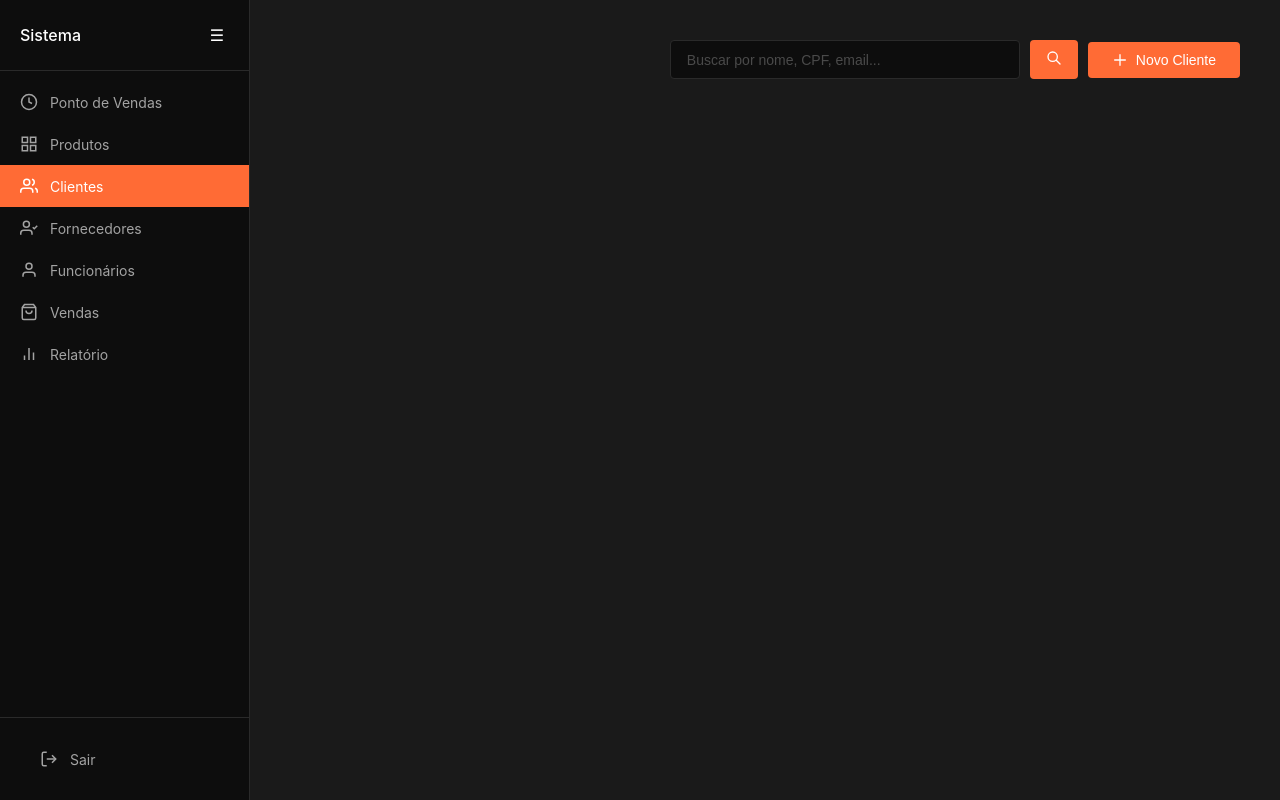
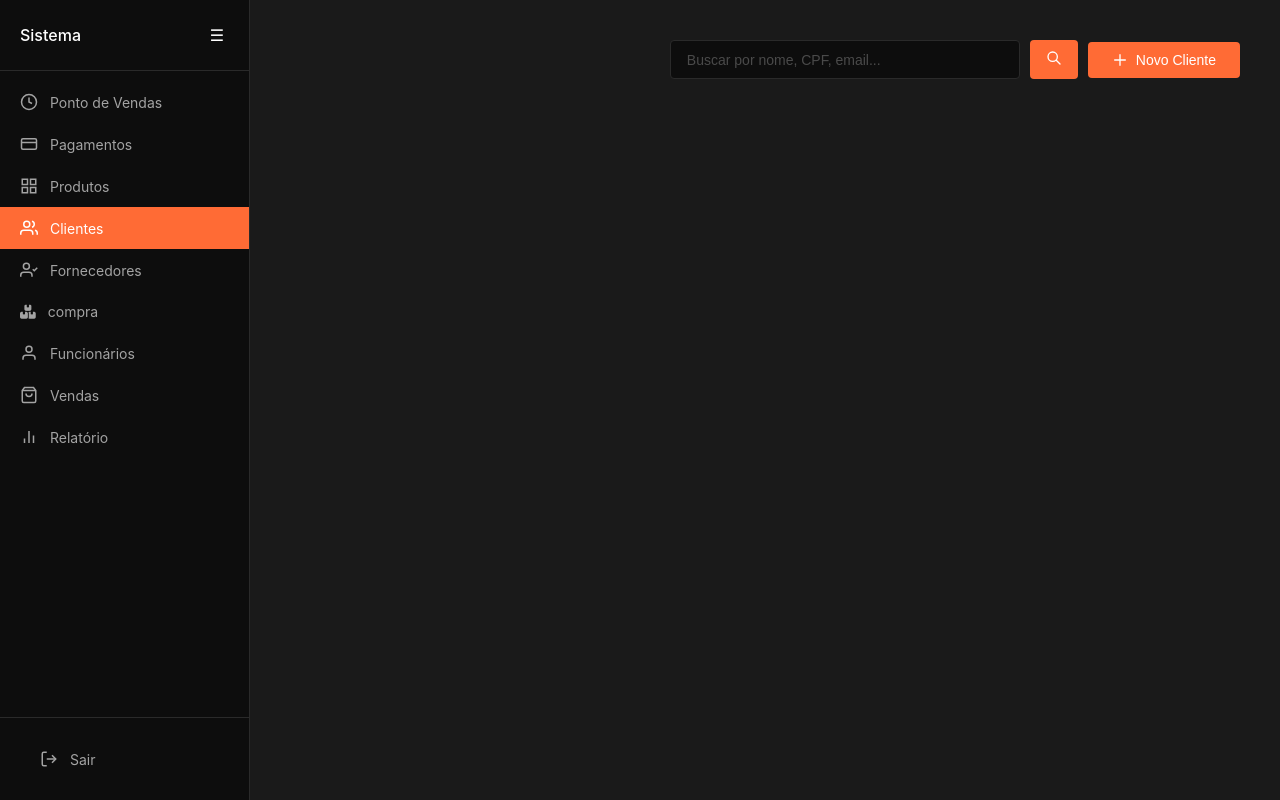
Before and after one commit to Grupo-MCR/refatoracao_sistema_legado, a Django app: template sistema_vendas/clientes/templates/consulta_cliente.html in a window 1280 px wide. Run offline with Django 3.2, Linux system fonts and the light colour scheme; the template is opened without the code that fills it, so the values that code supplies are empty.

Commit message:
fix: correçoes tela compra

```diff
--- a/sistema_vendas/clientes/templates/cadastro_cliente.html
+++ b/sistema_vendas/clientes/templates/cadastro_cliente.html
@@ -6,6 +6,7 @@
     <meta name="viewport" content="width=device-width, initial-scale=1.0">
     <title>Cadastro de Cliente - Sistema de Vendas</title>
     <link rel="stylesheet" href="{% static 'css/cadastro_cliente.css' %}">
+    <link rel="stylesheet" href="https://cdnjs.cloudflare.com/ajax/libs/font-awesome/6.5.0/css/all.min.css">
 </head>
 <body>
     <!-- Sidebar -->
@@ -47,6 +48,10 @@
                     <polyline points="17 11 19 13 23 9" />
                 </svg>
                 Fornecedores
+            </div>
+            <div class="menu-item" onclick='location.href="{% url 'fornecedores:compraFornecedor' %}"'>
+                <i class="fa-solid fa-boxes-stacked"></i>
+                compra
             </div>
             <div class="menu-item" onclick='location.href="{% url 'funcionarios:consultar' %}"'>
                 <svg viewBox="0 0 24 24" fill="none" stroke="currentColor" stroke-width="2">
--- a/sistema_vendas/clientes/templates/consulta_cliente.html
+++ b/sistema_vendas/clientes/templates/consulta_cliente.html
@@ -6,6 +6,7 @@
     <meta name="viewport" content="width=device-width, initial-scale=1.0">
     <title>Consulta de Clientes - Sistema de Vendas</title>
     <link rel="stylesheet" href="{% static 'css/consulta_cliente.css' %}">
+    <link rel="stylesheet" href="https://cdnjs.cloudflare.com/ajax/libs/font-awesome/6.5.0/css/all.min.css">
 </head>
 <body>
     <!-- Sidebar -->
@@ -21,6 +22,13 @@
                     <polyline points="12 6 12 12 16 14" />
                 </svg>
                 Ponto de Vendas
+            </div>
+            <div class="menu-item" onclick='location.href="{% url 'pagamentos' %}"'>
+                <svg viewBox="0 0 24 24" fill="none" stroke="currentColor" stroke-width="2">
+                    <rect x="2" y="5" width="20" height="14" rx="2" />
+                    <line x1="2" y1="10" x2="22" y2="10" />
+                </svg>
+                Pagamentos
             </div>
             <div class="menu-item" onclick='location.href="{% url 'produtos:consulta_produto' %}"'>
                 <svg viewBox="0 0 24 24" fill="none" stroke="currentColor" stroke-width="2">
@@ -47,6 +55,10 @@
                     <polyline points="17 11 19 13 23 9" />
                 </svg>
                 Fornecedores
+            </div>
+            <div class="menu-item" onclick='location.href="{% url 'fornecedores:compraFornecedor' %}"'>
+                <i class="fa-solid fa-boxes-stacked"></i>
+                compra
             </div>
             <div class="menu-item" onclick='location.href="{% url 'funcionarios:consultar' %}"'>
                 <svg viewBox="0 0 24 24" fill="none" stroke="currentColor" stroke-width="2">
--- a/sistema_vendas/clientes/templates/edicao_cliente.html
+++ b/sistema_vendas/clientes/templates/edicao_cliente.html
@@ -6,6 +6,7 @@
     <meta name="viewport" content="width=device-width, initial-scale=1.0">
     <title>Edição de Cliente - Sistema de Vendas</title>
     <link rel="stylesheet" href="{% static 'css/cadastro_cliente.css' %}">
+    <link rel="stylesheet" href="https://cdnjs.cloudflare.com/ajax/libs/font-awesome/6.5.0/css/all.min.css">
 </head>
 <body>
     <!-- Sidebar -->
@@ -47,6 +48,10 @@
                     <polyline points="17 11 19 13 23 9" />
                 </svg>
                 Fornecedores
+            </div>
+            <div class="menu-item" onclick='location.href="{% url 'fornecedores:compraFornecedor' %}"'>
+                <i class="fa-solid fa-boxes-stacked"></i>
+                compra
             </div>
             <div class="menu-item" onclick='location.href="{% url 'funcionarios:consultar' %}"'>
                 <svg viewBox="0 0 24 24" fill="none" stroke="currentColor" stroke-width="2">
--- a/sistema_vendas/fornecedores/templates/cadastrarFornecedor.html
+++ b/sistema_vendas/fornecedores/templates/cadastrarFornecedor.html
@@ -6,6 +6,7 @@
   <meta name="viewport" content="width=device-width, initial-scale=1.0">
   <title>Novo Fornecedor</title>
   <link rel="stylesheet" href="{% static 'css/cadastrarFornecedor.css' %}">
+  <link rel="stylesheet" href="https://cdnjs.cloudflare.com/ajax/libs/font-awesome/6.5.0/css/all.min.css">
 </head>
 <body>
   <div class="container">
@@ -48,6 +49,10 @@
                     <polyline points="17 11 19 13 23 9" />
                 </svg>
                 Fornecedores
+            </div>
+            <div class="menu-item" onclick='location.href="{% url 'fornecedores:compraFornecedor' %}"'>
+                <i class="fa-solid fa-boxes-stacked"></i>
+                compra
             </div>
             <div class="menu-item" onclick='location.href="{% url 'funcionarios:consultar' %}"'>
                 <svg viewBox="0 0 24 24" fill="none" stroke="currentColor" stroke-width="2">
--- a/sistema_vendas/fornecedores/templates/compraFornecedorInterface.html
+++ b/sistema_vendas/fornecedores/templates/compraFornecedorInterface.html
@@ -7,6 +7,7 @@
     <title>Nova Compra</title>
     <link rel="stylesheet" href="{% static 'css/compraFornecedor.css' %}">
     <link rel="stylesheet" href="https://cdnjs.cloudflare.com/ajax/libs/flatpickr/4.6.13/flatpickr.min.css">
+    <link rel="stylesheet" href="https://cdnjs.cloudflare.com/ajax/libs/font-awesome/6.5.0/css/all.min.css">
 </head>
 <body>
     <div class="sidebar">
@@ -47,6 +48,10 @@
                     <polyline points="17 11 19 13 23 9" />
                 </svg>
                 Fornecedores
+            </div>
+            <div class="menu-item" onclick='location.href="{% url 'fornecedores:compraFornecedor' %}"'>
+                <i class="fa-solid fa-boxes-stacked"></i>
+                compra
             </div>
             <div class="menu-item" onclick='location.href="{% url 'funcionarios:consultar' %}"'>
                 <svg viewBox="0 0 24 24" fill="none" stroke="currentColor" stroke-width="2">
--- a/sistema_vendas/fornecedores/templates/consultaFornecedor.html
+++ b/sistema_vendas/fornecedores/templates/consultaFornecedor.html
@@ -404,6 +404,10 @@
           </svg>
           Fornecedores
         </div>
+        <div class="menu-item" onclick='location.href="{% url 'fornecedores:compraFornecedor' %}"'>
+                <i class="fa-solid fa-boxes-stacked"></i>
+                compra
+            </div>
         <div class="menu-item" onclick='location.href="{% url 'funcionarios:consultar' %}"'>
           <svg viewBox="0 0 24 24" fill="none" stroke="currentColor" stroke-width="2">
             <path d="M20 21v-2a4 4 0 0 0-4-4H8a4 4 0 0 0-4 4v2" />
--- a/sistema_vendas/fornecedores/templates/editarFornecedor.html
+++ b/sistema_vendas/fornecedores/templates/editarFornecedor.html
@@ -6,6 +6,7 @@
   <meta name="viewport" content="width=device-width, initial-scale=1.0">
   <title>Editar Fornecedor</title>
   <link rel="stylesheet" href="{% static 'css/editarFornecedor.css' %}">
+  <link rel="stylesheet" href="https://cdnjs.cloudflare.com/ajax/libs/font-awesome/6.5.0/css/all.min.css">
   <style>
     .form-actions-container {
       display: flex;
@@ -63,6 +64,10 @@
                     <polyline points="17 11 19 13 23 9" />
                 </svg>
                 Fornecedores
+            </div>
+            <div class="menu-item" onclick='location.href="{% url 'fornecedores:compraFornecedor' %}"'>
+                <i class="fa-solid fa-boxes-stacked"></i>
+                compra
             </div>
             <div class="menu-item" onclick='location.href="{% url 'funcionarios:consultar' %}"'>
                 <svg viewBox="0 0 24 24" fill="none" stroke="currentColor" stroke-width="2">
--- a/sistema_vendas/fornecedores/templates/historicoComprasInterface.html
+++ b/sistema_vendas/fornecedores/templates/historicoComprasInterface.html
@@ -5,6 +5,7 @@
     <meta charset="UTF-8">
     <meta name="viewport" content="width=device-width, initial-scale=1.0">
     <title>Histórico de Compras - {{ fornecedor.nome }}</title>
+    <link rel="stylesheet" href="https://cdnjs.cloudflare.com/ajax/libs/font-awesome/6.5.0/css/all.min.css">
     <style>
         * {
             margin: 0;
@@ -407,6 +408,10 @@
                 </svg>
                 Fornecedores
             </div>
+            <div class="menu-item" onclick='location.href="{% url 'fornecedores:compraFornecedor' %}"'>
+                <i class="fa-solid fa-boxes-stacked"></i>
+                compra
+            </div>
             <div class="menu-item" onclick='location.href="{% url 'funcionarios:consultar' %}"'>
                 <svg viewBox="0 0 24 24" fill="none" stroke="currentColor" stroke-width="2">
                     <path d="M20 21v-2a4 4 0 0 0-4-4H8a4 4 0 0 0-4 4v2" />
--- a/sistema_vendas/funcionarios/templates/cadastrarFuncionario.html
+++ b/sistema_vendas/funcionarios/templates/cadastrarFuncionario.html
@@ -50,6 +50,10 @@
         </svg>
         Fornecedores
       </div>
+      <div class="menu-item" onclick='location.href="{% url 'fornecedores:compraFornecedor' %}"'>
+                <i class="fa-solid fa-boxes-stacked"></i>
+                compra
+            </div>
       <div class="menu-item active" onclick='location.href="{% url 'funcionarios:consultar' %}"'>
         <svg viewBox="0 0 24 24" fill="none" stroke="currentColor" stroke-width="2">
           <path d="M20 21v-2a4 4 0 0 0-4-4H8a4 4 0 0 0-4 4v2" />
--- a/sistema_vendas/funcionarios/templates/consultarFuncionarios.html
+++ b/sistema_vendas/funcionarios/templates/consultarFuncionarios.html
@@ -48,6 +48,10 @@
                     <polyline points="17 11 19 13 23 9" />
                 </svg>
                 Fornecedores
+            </div>
+            <div class="menu-item" onclick='location.href="{% url 'fornecedores:compraFornecedor' %}"'>
+                <i class="fa-solid fa-boxes-stacked"></i>
+                compra
             </div>
             <div class="menu-item active" onclick='location.href="{% url 'funcionarios:consultar' %}"'>
                 <svg viewBox="0 0 24 24" fill="none" stroke="currentColor" stroke-width="2">
--- a/sistema_vendas/funcionarios/templates/editarFuncionario.html
+++ b/sistema_vendas/funcionarios/templates/editarFuncionario.html
@@ -74,6 +74,10 @@
         Relatório
       </div>
     </div>
+    <div class="menu-item" onclick='location.href="{% url 'fornecedores:compraFornecedor' %}"'>
+                <i class="fa-solid fa-boxes-stacked"></i>
+                compra
+            </div>
     <div class="sidebar-footer" >
       <div class="menu-item" onclick='location.href="{% url 'Login' %}"'>
         <svg viewBox="0 0 24 24" fill="none" stroke="currentColor" stroke-width="2">
--- a/sistema_vendas/produtos/templates/cadastro_edicao_produto.html
+++ b/sistema_vendas/produtos/templates/cadastro_edicao_produto.html
@@ -6,6 +6,7 @@
     <meta name="viewport" content="width=device-width, initial-scale=1.0">
     <title>Cadastro/Edição de Produto</title>
     <link rel="stylesheet" href="{% static 'css/cadastro_edicao_produto.css' %}">
+    <link rel="stylesheet" href="https://cdnjs.cloudflare.com/ajax/libs/font-awesome/6.5.0/css/all.min.css">
 </head>
 <body>
     <div class="sidebar">
@@ -47,6 +48,10 @@
         </svg>
         Fornecedores
       </div>
+      <div class="menu-item" onclick='location.href="{% url 'fornecedores:compraFornecedor' %}"'>
+                <i class="fa-solid fa-boxes-stacked"></i>
+                compra
+            </div>
       <div class="menu-item" onclick='location.href="{% url 'funcionarios:consultar' %}"'>
         <svg viewBox="0 0 24 24" fill="none" stroke="currentColor" stroke-width="2">
           <path d="M20 21v-2a4 4 0 0 0-4-4H8a4 4 0 0 0-4 4v2" />
--- a/sistema_vendas/produtos/templates/consulta_produto.html
+++ b/sistema_vendas/produtos/templates/consulta_produto.html
@@ -7,6 +7,7 @@
     <meta name="viewport" content="width=device-width, initial-scale=1.0">
     <title>Consulta de Produtos</title>
     <link rel="stylesheet" href="{% static 'css/consulta_produto.css' %}">
+    <link rel="stylesheet" href="https://cdnjs.cloudflare.com/ajax/libs/font-awesome/6.5.0/css/all.min.css">
 </head>
 
 <body>
@@ -49,6 +50,10 @@
         </svg>
         Fornecedores
       </div>
+      <div class="menu-item" onclick='location.href="{% url 'fornecedores:compraFornecedor' %}"'>
+                <i class="fa-solid fa-boxes-stacked"></i>
+                compra
+            </div>
       <div class="menu-item" onclick='location.href="{% url 'funcionarios:consultar' %}"'>
         <svg viewBox="0 0 24 24" fill="none" stroke="currentColor" stroke-width="2">
           <path d="M20 21v-2a4 4 0 0 0-4-4H8a4 4 0 0 0-4 4v2" />
--- a/sistema_vendas/produtos/templates/relatorio_produtos.html
+++ b/sistema_vendas/produtos/templates/relatorio_produtos.html
@@ -52,6 +52,10 @@
         </svg>
         Fornecedores
       </div>
+      <div class="menu-item" onclick='location.href="{% url 'fornecedores:compraFornecedor' %}"'>
+                <i class="fa-solid fa-boxes-stacked"></i>
+                compra
+            </div>
       <div class="menu-item" onclick='location.href="{% url 'funcionarios:consultar' %}"'>
         <svg viewBox="0 0 24 24" fill="none" stroke="currentColor" stroke-width="2">
           <path d="M20 21v-2a4 4 0 0 0-4-4H8a4 4 0 0 0-4 4v2" />
--- a/sistema_vendas/vendas/templates/historico_vendas.html
+++ b/sistema_vendas/vendas/templates/historico_vendas.html
@@ -52,6 +52,10 @@
         </svg>
         Fornecedores
       </div>
+      <div class="menu-item" onclick='location.href="{% url 'fornecedores:compraFornecedor' %}"'>
+                <i class="fa-solid fa-boxes-stacked"></i>
+                compra
+            </div>
       <div class="menu-item" onclick='location.href="{% url 'funcionarios:consultar' %}"'>
         <svg viewBox="0 0 24 24" fill="none" stroke="currentColor" stroke-width="2">
           <path d="M20 21v-2a4 4 0 0 0-4-4H8a4 4 0 0 0-4 4v2" />
--- a/sistema_vendas/vendas/templates/pagamento.html
+++ b/sistema_vendas/vendas/templates/pagamento.html
@@ -211,6 +211,10 @@
         </svg>
         Fornecedores
       </div>
+      <div class="menu-item" onclick='location.href="{% url 'fornecedores:compraFornecedor' %}"'>
+                <i class="fa-solid fa-boxes-stacked"></i>
+                compra
+            </div>
       <div class="menu-item" onclick='location.href="{% url 'funcionarios:consultar' %}"'>
         <svg viewBox="0 0 24 24" fill="none" stroke="currentColor" stroke-width="2">
           <path d="M20 21v-2a4 4 0 0 0-4-4H8a4 4 0 0 0-4 4v2" />
--- a/sistema_vendas/vendas/templates/ponto_vendas.html
+++ b/sistema_vendas/vendas/templates/ponto_vendas.html
@@ -49,6 +49,10 @@
         </svg>
         Fornecedores
       </div>
+      <div class="menu-item" onclick='location.href="{% url 'fornecedores:compraFornecedor' %}"'>
+                <i class="fa-solid fa-boxes-stacked"></i>
+                compra
+            </div>
       <div class="menu-item" onclick='location.href="{% url 'funcionarios:consultar' %}"'>
         <svg viewBox="0 0 24 24" fill="none" stroke="currentColor" stroke-width="2">
           <path d="M20 21v-2a4 4 0 0 0-4-4H8a4 4 0 0 0-4 4v2" />
```
